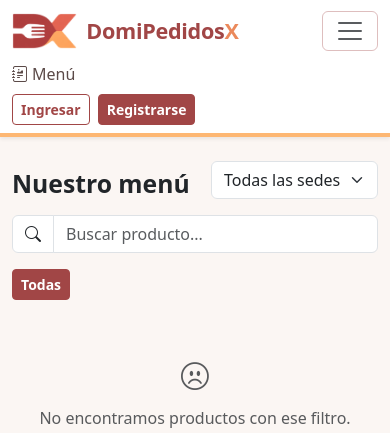
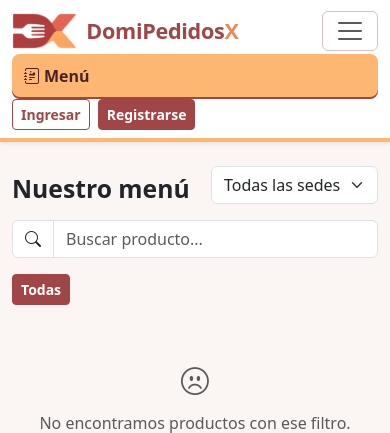
Before and after one commit to aca2211/domipedidosx, a Django app: page /menu/ in a window 390 px wide, after a click that opens the changed part. Shown: the top 433 px of the page. Run offline with Django 5.2, Linux system fonts and the light colour scheme; data that the repository does not hold is empty.

Commit message:
style(navegacion): resaltar la página activa y mejorar el menú móvil

```diff
--- a/static/css/domi.css
+++ b/static/css/domi.css
@@ -56,3 +56,35 @@ main { flex: 1; }
 .page-link { color: var(--domi-primary); }
 .page-item.active .page-link { background: var(--domi-primary); border-color: var(--domi-primary); color: #fff; }
 footer { font-size: .85rem; border-top: 3px solid var(--domi-soft) !important; }
+
+/* Página activa en la navegación del sitio */
+.navbar-domi .navbar-nav .nav-link.domi-nav-current {
+    background: #FDB773;
+    box-shadow: inset 0 -2px #A14646;
+    border-radius: .5rem;
+    color: #482323;
+    font-weight: 700;
+}
+
+.navbar-domi .navbar-nav .nav-link:focus-visible {
+    outline: 2px solid #A14646;
+    outline-offset: 2px;
+}
+
+@media (max-width: 1199.98px) {
+    .navbar-domi.navbar-expand-xl .navbar-nav .nav-link {
+        display: block;
+        box-sizing: border-box;
+        width: 100%;
+        padding: .65rem .75rem;
+    }
+}
+
+@media (max-width: 767.98px) {
+    .navbar-domi.navbar-expand-md .navbar-nav .nav-link {
+        display: block;
+        box-sizing: border-box;
+        width: 100%;
+        padding: .65rem .75rem;
+    }
+}
--- a/templates/base.html
+++ b/templates/base.html
@@ -18,28 +18,29 @@
     </button>
     <div class="collapse navbar-collapse" id="nav">
       <ul class="navbar-nav me-auto">
-        <li class="nav-item"><a class="nav-link" href="{% url 'menu_list' %}"><i class="bi bi-journal-richtext me-1"></i>Menú</a></li>
+        {# Página activa en la navegación #}
+        <li class="nav-item">{% url 'menu_list' as domi_nav_url %}<a class="nav-link{% if request.path == domi_nav_url %} domi-nav-current{% endif %}" href="{{ domi_nav_url }}"{% if request.path == domi_nav_url %} aria-current="page"{% endif %}><i class="bi bi-journal-richtext me-1"></i>Menú</a></li>
         {% if user.is_authenticated and user.role == 'cliente' %}
-        <li class="nav-item"><a class="nav-link" href="{% url 'mis_pedidos' %}"><i class="bi bi-receipt me-1"></i>Mis pedidos</a></li>
-        <li class="nav-item"><a class="nav-link" href="{% url 'carrito_ver' %}"><i class="bi bi-cart3 me-1"></i>Carrito{% if carrito_cantidad %} <span class="badge badge-carrito">{{ carrito_cantidad }}</span>{% endif %}</a></li>
+        <li class="nav-item">{% url 'mis_pedidos' as domi_nav_url %}<a class="nav-link{% if request.path == domi_nav_url %} domi-nav-current{% endif %}" href="{{ domi_nav_url }}"{% if request.path == domi_nav_url %} aria-current="page"{% endif %}><i class="bi bi-receipt me-1"></i>Mis pedidos</a></li>
+        <li class="nav-item">{% url 'carrito_ver' as domi_nav_url %}<a class="nav-link{% if request.path == domi_nav_url %} domi-nav-current{% endif %}" href="{{ domi_nav_url }}"{% if request.path == domi_nav_url %} aria-current="page"{% endif %}><i class="bi bi-cart3 me-1"></i>Carrito{% if carrito_cantidad %} <span class="badge badge-carrito">{{ carrito_cantidad }}</span>{% endif %}</a></li>
         {% endif %}
         {% if user.is_authenticated and user.role == 'repartidor' %}
-        <li class="nav-item"><a class="nav-link" href="{% url 'repartidor_panel' %}"><i class="bi bi-bicycle me-1"></i>Mis entregas</a></li>
+        <li class="nav-item">{% url 'repartidor_panel' as domi_nav_url %}<a class="nav-link{% if request.path == domi_nav_url %} domi-nav-current{% endif %}" href="{{ domi_nav_url }}"{% if request.path == domi_nav_url %} aria-current="page"{% endif %}><i class="bi bi-bicycle me-1"></i>Mis entregas</a></li>
         {% endif %}
         {# Accesos de navegación por rol #}
         {% if user.is_authenticated %}
           {% if user.role == 'cliente' %}
-            <li class="nav-item"><a class="nav-link" href="{% url 'perfil' %}"><i class="bi bi-person-gear me-1" aria-hidden="true"></i>Mi perfil</a></li>
+            <li class="nav-item">{% url 'perfil' as domi_nav_url %}<a class="nav-link{% if request.path == domi_nav_url %} domi-nav-current{% endif %}" href="{{ domi_nav_url }}"{% if request.path == domi_nav_url %} aria-current="page"{% endif %}><i class="bi bi-person-gear me-1" aria-hidden="true"></i>Mi perfil</a></li>
           {% elif user.role == 'cocina' %}
-            <li class="nav-item"><a class="nav-link" href="{% url 'cocina_tablero' %}"><i class="bi bi-fire me-1" aria-hidden="true"></i>Tablero de cocina</a></li>
+            <li class="nav-item">{% url 'cocina_tablero' as domi_nav_url %}<a class="nav-link{% if request.path == domi_nav_url %} domi-nav-current{% endif %}" href="{{ domi_nav_url }}"{% if request.path == domi_nav_url %} aria-current="page"{% endif %}><i class="bi bi-fire me-1" aria-hidden="true"></i>Tablero de cocina</a></li>
           {% elif user.role == 'operador' %}
-            <li class="nav-item"><a class="nav-link" href="{% url 'operador_panel' %}"><i class="bi bi-speedometer2 me-1" aria-hidden="true"></i>Panel del operador</a></li>
-            <li class="nav-item"><a class="nav-link" href="{% url 'admin:app_list' app_label='menu' %}"><i class="bi bi-shop me-1" aria-hidden="true"></i>Gestionar menú</a></li>
+            <li class="nav-item">{% url 'operador_panel' as domi_nav_url %}<a class="nav-link{% if request.path == domi_nav_url %} domi-nav-current{% endif %}" href="{{ domi_nav_url }}"{% if request.path == domi_nav_url %} aria-current="page"{% endif %}><i class="bi bi-speedometer2 me-1" aria-hidden="true"></i>Panel del operador</a></li>
+            <li class="nav-item">{% url 'admin:app_list' app_label='menu' as domi_nav_url %}<a class="nav-link{% if request.path == domi_nav_url %} domi-nav-current{% endif %}" href="{{ domi_nav_url }}"{% if request.path == domi_nav_url %} aria-current="page"{% endif %}><i class="bi bi-shop me-1" aria-hidden="true"></i>Gestionar menú</a></li>
           {% elif user.role == 'admin' %}
-            <li class="nav-item"><a class="nav-link" href="{% url 'admin:app_list' app_label='menu' %}"><i class="bi bi-shop me-1" aria-hidden="true"></i>Gestionar menú</a></li>
-            <li class="nav-item"><a class="nav-link" href="{% url 'admin:users_customuser_changelist' %}"><i class="bi bi-people me-1" aria-hidden="true"></i>Usuarios y roles</a></li>
-            <li class="nav-item"><a class="nav-link" href="{% url 'buscar_pedidos' %}"><i class="bi bi-search me-1" aria-hidden="true"></i>Buscar pedidos</a></li>
-            <li class="nav-item"><a class="nav-link" href="{% url 'buscar_clientes' %}"><i class="bi bi-person-lines-fill me-1" aria-hidden="true"></i>Buscar clientes</a></li>
+            <li class="nav-item">{% url 'admin:app_list' app_label='menu' as domi_nav_url %}<a class="nav-link{% if request.path == domi_nav_url %} domi-nav-current{% endif %}" href="{{ domi_nav_url }}"{% if request.path == domi_nav_url %} aria-current="page"{% endif %}><i class="bi bi-shop me-1" aria-hidden="true"></i>Gestionar menú</a></li>
+            <li class="nav-item">{% url 'admin:users_customuser_changelist' as domi_nav_url %}<a class="nav-link{% if request.path == domi_nav_url %} domi-nav-current{% endif %}" href="{{ domi_nav_url }}"{% if request.path == domi_nav_url %} aria-current="page"{% endif %}><i class="bi bi-people me-1" aria-hidden="true"></i>Usuarios y roles</a></li>
+            <li class="nav-item">{% url 'buscar_pedidos' as domi_nav_url %}<a class="nav-link{% if request.path == domi_nav_url %} domi-nav-current{% endif %}" href="{{ domi_nav_url }}"{% if request.path == domi_nav_url %} aria-current="page"{% endif %}><i class="bi bi-search me-1" aria-hidden="true"></i>Buscar pedidos</a></li>
+            <li class="nav-item">{% url 'buscar_clientes' as domi_nav_url %}<a class="nav-link{% if request.path == domi_nav_url %} domi-nav-current{% endif %}" href="{{ domi_nav_url }}"{% if request.path == domi_nav_url %} aria-current="page"{% endif %}><i class="bi bi-person-lines-fill me-1" aria-hidden="true"></i>Buscar clientes</a></li>
           {% endif %}
         {% endif %}
       </ul>
```
